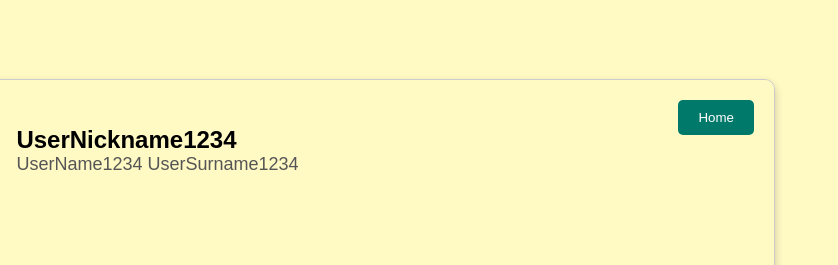
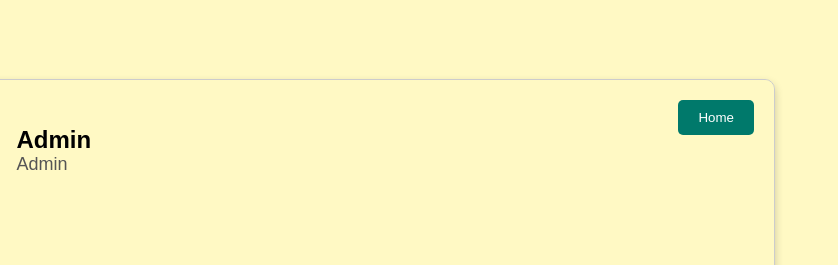
Before and after one commit to kaan6634/386, a plain HTML site: page profile.html in a window 1280 px wide. Shown: the top 265 px of the page, 442-1280 px from the left. Drawn offline with Linux system fonts and the light colour scheme.

Commit message:
profile.html

```diff
--- a/profile.html
+++ b/profile.html
@@ -174,8 +174,8 @@
         <div class="profile-header">
             <img src="https://via.placeholder.com/100" alt="User Avatar" />
             <div>
-                <h2>UserNickname1234</h2>
-                <p>UserName1234 UserSurname1234</p>
+                <h2>Admin</h2>
+                <p>Admin</p>
             </div>
         </div>
         <h2>Badges</h2>
```
